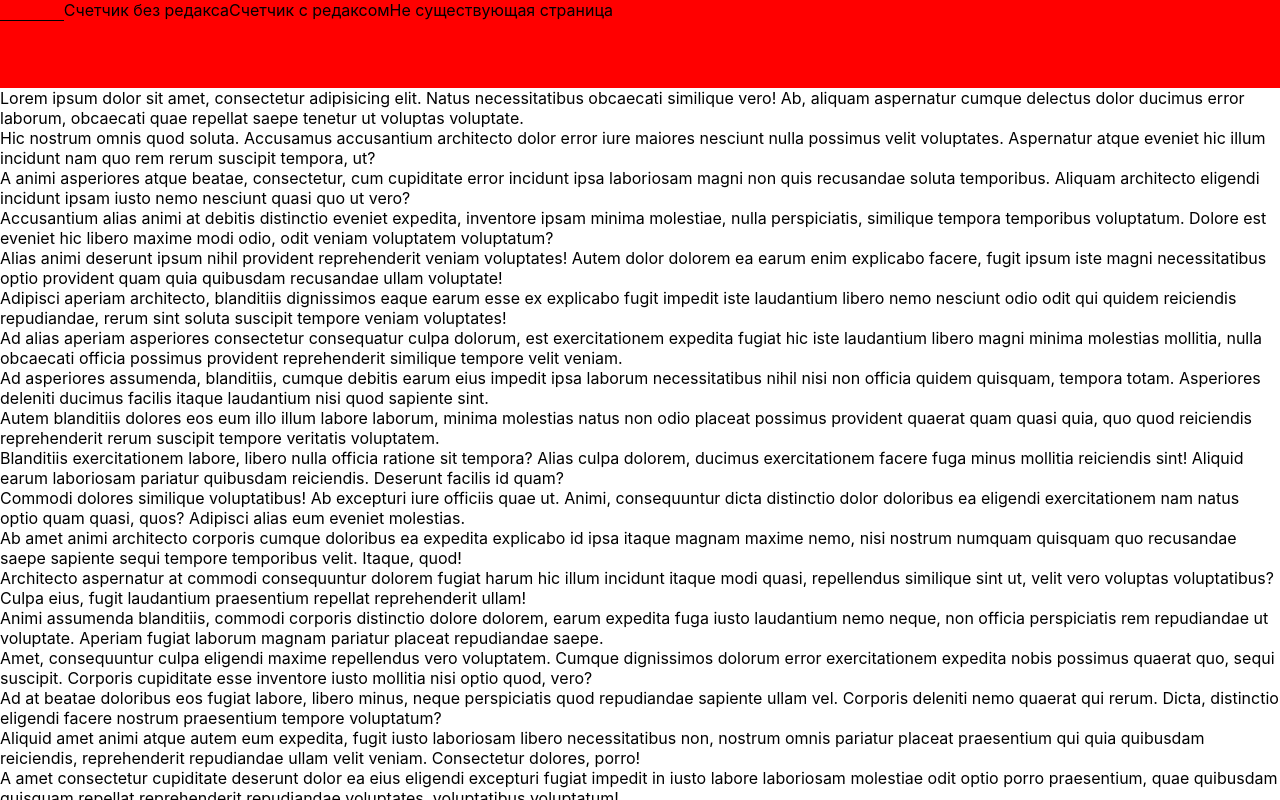
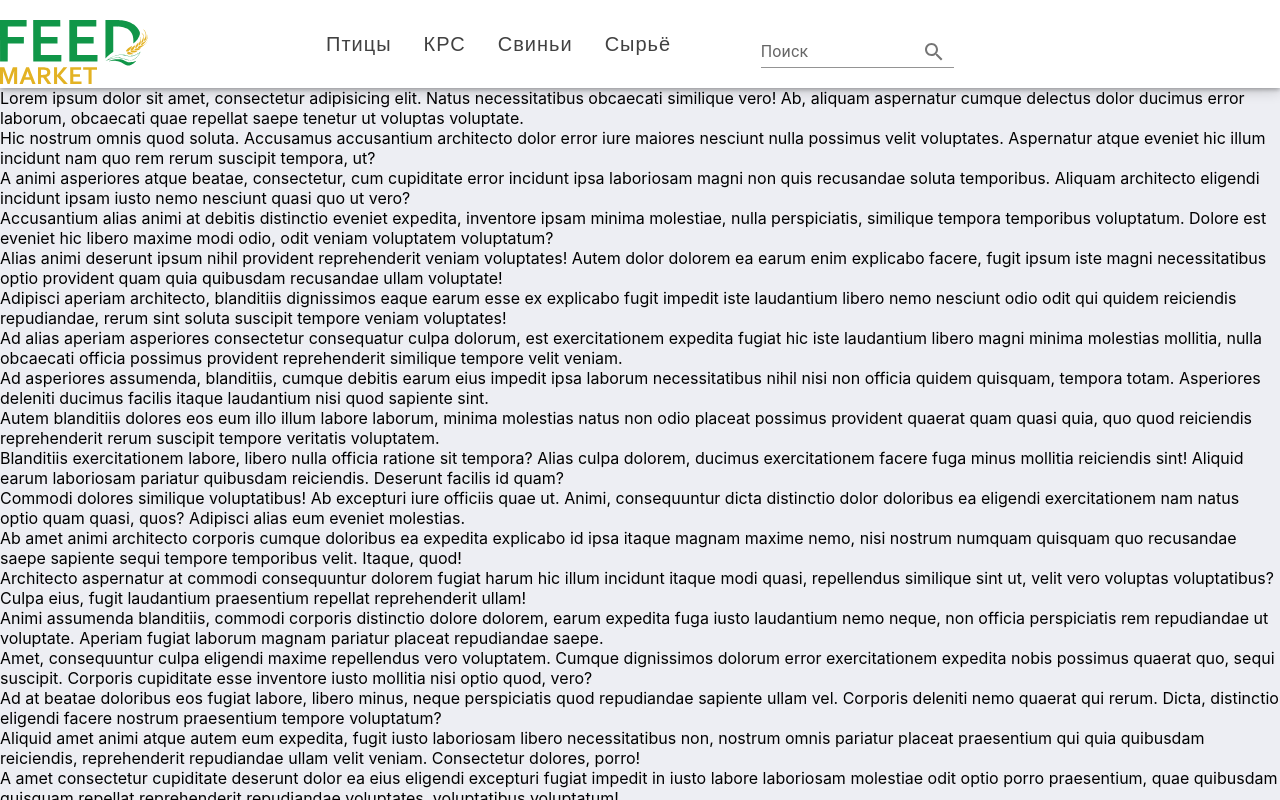
Before and after one commit to FabiozZz/feed-market-template, a Next.js app: page / in a window 1280 px wide. Built offline with nearby package versions, Linux system fonts and the light colour scheme.

Commit message:
Create home page

```diff
--- /dev/null
+++ b/UI/Input/index.module.scss
@@ -0,0 +1,53 @@
+.input{
+  box-sizing: border-box;
+  padding: 8px 32px 8px 12px;
+  background: #F2FAF5;
+  border-radius: 8px;
+  &:hover{
+    @extend .input__hover
+  }
+  &:disabled{
+    @extend .input__disabled;
+  }
+  &:active{
+    @extend .input__active;
+  }
+  &:focus{
+    background: #FFFFFF;
+    border: 1px solid #EEEFF1;
+    border-radius: 8px;
+  }
+  &__hover{
+    background: #FFFFFF;
+    border: 1px solid #EEEFF1;
+    border-radius: 8px;
+  }
+  &__focus{
+    background: #FFFFFF;
+    border: 4px solid #F3DB00;
+    border-radius: 8px;
+  }
+  &__disabled{
+    background: #BFBFBF;
+    border: 1px solid #9F9F9F;
+    border-radius: 8px;}
+  &__active{
+    background: #FFFFFF;
+    border: 1px solid #EEEFF1;
+    border-radius: 8px;
+  }
+}
+.size{
+  &_default{
+    width: 220px;
+    height: 40px;
+  }
+  &_small{
+    width: 174px;
+    height: 32px;
+  }
+  &_contain{
+    width: 100%;
+    height: 100%;
+  }
+}
--- a/UI/custom-link/index.jsx
+++ b/UI/custom-link/index.jsx
@@ -5,20 +5,20 @@ import { useRouter } from 'next/router';
  * @description Кастомная ссылка для оборачивания Link от Next'а
  *
  * @param {string} href - путь на который должна ввести ссылка
- * @param {text} text - текст ссылки
+ * @param {any} children - текст ссылки
  * @param {string} className - свой класс ссылки, заменит существующий
  * @param {string} active - класс для активной ссылки
  * @returns {JSX.Element}
  * @constructor
  */
-const CustomLink = ({ href, text, className, active }) => {
+const CustomLink = ({ href, className, active,children }) => {
 	const { pathname } = useRouter();
 	if (pathname === href) {
 		return <span className={`${className || 'app-link'} ${active || ''}`}>{text}</span>;
 	}
 	return (
 		<Link href={href}>
-			<a className={className || 'app-link'}>{text}</a>
+			<a className={className || 'app-link'}>{children}</a>
 		</Link>
 	);
 };
--- a/components/common/layouts/index.jsx
+++ b/components/common/layouts/index.jsx
@@ -26,44 +26,18 @@ import { func } from 'prop-types';
 const Layout = ({ children }) => {
 	const [navbar, setNavbar] = useState(true);
 
-	/**
-	 * @type {React.MutableRefObject<HTMLDivElement>}
-	 */
-	const ref = useRef(null);
-	useEffect(() => {
-		/**
-		 * @param {WheelEvent} e
-		 */
 	function scroll(e) {
 		if (e.deltaY < 1) {
 			setNavbar(true);
 		} else if (e.deltaY > 1) {
 			setNavbar(false);
 		}
-			console.log(e);
 	}
-		/**
-		 * @param {TouchEvent} e
-		 */
-		function scrollMobile(e) {
-			console.log(e);
-		}
-		if (ref.current) {
-			ref.current.addEventListener('mousewheel', scroll);
-			ref.current.addEventListener('touchmove', scrollMobile);
-		}
-		return () => {
-			if (ref.current) {
-				ref.current.removeEventListener('mousewheel', scroll);
-				ref.current.removeEventListener('touchmove', scrollMobile);
-			}
-		};
-	}, []);
 
 	return (
-		<div ref={ref} className={'app'}>
+		<div onWheel={scroll} className={'app'}>
 			<NavBar show={navbar} />
-			<main>{children}</main>
+			<main className='app__content'>{children}</main>
 		</div>
 	);
 };
--- a/components/common/layouts/nav-bar.jsx
+++ b/components/common/layouts/nav-bar.jsx
@@ -1,10 +1,12 @@
 import React, { useEffect, useRef } from 'react';
 import CustomLink from 'UI/custom-link';
 import classNames from 'classnames';
-
+import Image from 'next/image'
+import {InputAdornment, TextField} from "@mui/material";
+import SearchIcon from '@mui/icons-material/Search';
 /**
  * @description Компонент навигации по сайту, содержит несуществующую страницу которая выводит на дефолтную 404 страницу,
-   можно кастомизировать
+ можно кастомизировать
  *
  * @returns {JSX.Element}
  * @constructor
@@ -17,22 +19,31 @@ const NavBar = ({ show }) => {
 				{ ['app__navbar-open']: show },
 				{ ['app__navbar-hide']: !show }
 			)}>
-			<CustomLink href={'/'} active={'active-app-link'} text={'Главная'} />
-			<CustomLink
-				href={'/counter'}
-				active={'active-app-link'}
-				text={'Счетчик без редакса'}
-			/>
-			<CustomLink
-				href={'/counter-redux'}
-				active={'active-app-link'}
-				text={'Счетчик с редаксом'}
-			/>
-			<CustomLink
-				active={'active-app-link'}
-				href={'/some-page-navigate'}
-				text={'Не существующая страница'}
-			/>
+			<div className={'nav-wrapper'}>
+				<div className='nav-wrapper__logo'>
+					<Image src={'/Logo.svg'} width={148} height={64} alt={'logo'}/>
+				</div>
+				<div className='nav-wrapper__links'>
+					<CustomLink href={'/some'} className={'link'} active={'link_active'}>Птицы</CustomLink>
+					<CustomLink href={'/some'} className={'link'} active={'link_active'}>КРС</CustomLink>
+					<CustomLink href={'/some'} className={'link'} active={'link_active'}>Свиньи</CustomLink>
+					<CustomLink href={'/some'} className={'link'} active={'link_active'}>Сырьё</CustomLink>
+				</div>
+				<div className='nav-wrapper__search'>
+					<TextField
+						id="standard-basic"
+						label="Поиск"
+						variant="standard"
+						InputProps={{
+							endAdornment: (
+								<InputAdornment position="start">
+									<SearchIcon />
+								</InputAdornment>
+							),
+						}}
+					/></div>
+				<div className='nav-wrapper__settings'></div>
+			</div>
 		</nav>
 	);
 };
--- a/package.json
+++ b/package.json
@@ -10,6 +10,10 @@
     "doc": "jsdoc -c jsdoc.conf.json -r"
   },
   "dependencies": {
+    "@emotion/react": "^11.9.3",
+    "@emotion/styled": "^11.9.3",
+    "@mui/icons-material": "^5.8.4",
+    "@mui/material": "^5.8.5",
     "@reduxjs/toolkit": "^1.8.2",
     "classnames": "^2.3.1",
     "next": "12.1.6",
--- /dev/null
+++ b/styles/components/navbar.scss
@@ -0,0 +1,43 @@
+@import "../variables";
+.nav-wrapper{
+  display: grid;
+  grid-template-columns: repeat(12,1fr);
+  grid-gap: 24px;
+  height: 100%;
+  &__logo{
+    @extend .col-3;
+    justify-self: start;
+  }
+  &__links{
+    @extend .col-4;
+    justify-self: start;
+    display: flex;
+    height: 100%;
+    align-items: center;
+    gap: 32px;
+    .link{
+      @extend %menu;
+      height: 100%;
+      display: flex;
+      justify-content: center;
+      align-items: center;
+      &_active{
+        color: #005624;
+      }
+      &:hover{
+       color: #005624;
+        border-bottom: 4px solid #005624;
+      }
+    }
+  }
+  &__search{
+    @extend .col-2;
+    display: flex;
+    justify-content: stretch;
+    align-items: center;
+    height: 100%;
+  }
+  &__settings{
+    @extend .col-3;
+  }
+}
--- a/styles/globals.scss
+++ b/styles/globals.scss
@@ -1,6 +1,8 @@
+@import "variables";
 html,
 body {
   padding: 0;
+  background: #edeef3;
   width: 100%;
   height: 100%;
   margin: 0;
@@ -13,8 +15,12 @@ a {
   text-decoration: none;
 }
 
-* {
+*, *::before, *::after {
   box-sizing: border-box;
+}
+input{
+  border:none;
+  outline: none;
 }
 #__next{
   height: 100vh;
--- a/styles/index.scss
+++ b/styles/index.scss
@@ -1,21 +1,28 @@
 @import "./globals";
 @import "variables";
-
+@import "./components/navbar";
 .app {
   display: grid;
   margin: 0 auto;
   max-width: $max-width;
   justify-content: center;
-  grid-template-columns: minmax(0,$container-width);
+  grid-template-columns: 1fr;
   grid-template-rows: 88px 1fr;
   position: relative;
   &__navbar{
+    box-shadow: $box-shadow;
     position: sticky;
+    background: white;
     top: 0;
     height: 88px;
-    background: red;
+    max-width: $max-width;
+    display: grid;
+    grid-template-columns: minmax(0,$container-width);
+    grid-template-rows: 1fr;
+    justify-content: center;
+    align-items: center;
     width: 100%;
-    //transition: all 0.5s linear;
+    margin: 0 auto;
     &-hide{
       //opacity: 0;
       transform: translateY(-89px);
@@ -27,4 +34,8 @@
       transition: all 0.2s linear;
     }
   }
+  &__content{
+    max-width: $container-width;
+    margin: auto;
+  }
 }
--- a/styles/variables.scss
+++ b/styles/variables.scss
@@ -100,16 +100,23 @@
   font-size: 20px;
   line-height: 28px;
   letter-spacing: 1px;
+  color: #414141;
 }
 
 /* colors */
 
 $base-green:#0D9545;
 $base-yellow:#E4B200;
-
+$box-shadow:0px 4px 12px rgba(0, 0, 0, 0.15), 0px 2px 4px rgba(0, 0, 0, 0.25);
 /* effects */
 
 /* other */
 
 $container-width: 1464px;
 $max-width:1920px;
+@for $i from 1 through 12{
+  .col-#{$i}{
+    grid-column: span $i !important;
+    align-self: end;
+  }
+}
```
Also changed, not shown: UI/Input/input.jsx (added, +12 -0 lines), public/Logo.svg (added), 1 other file (tests, documents, lock files or other folders). Lines whose indentation alone changed are shown as unchanged.
